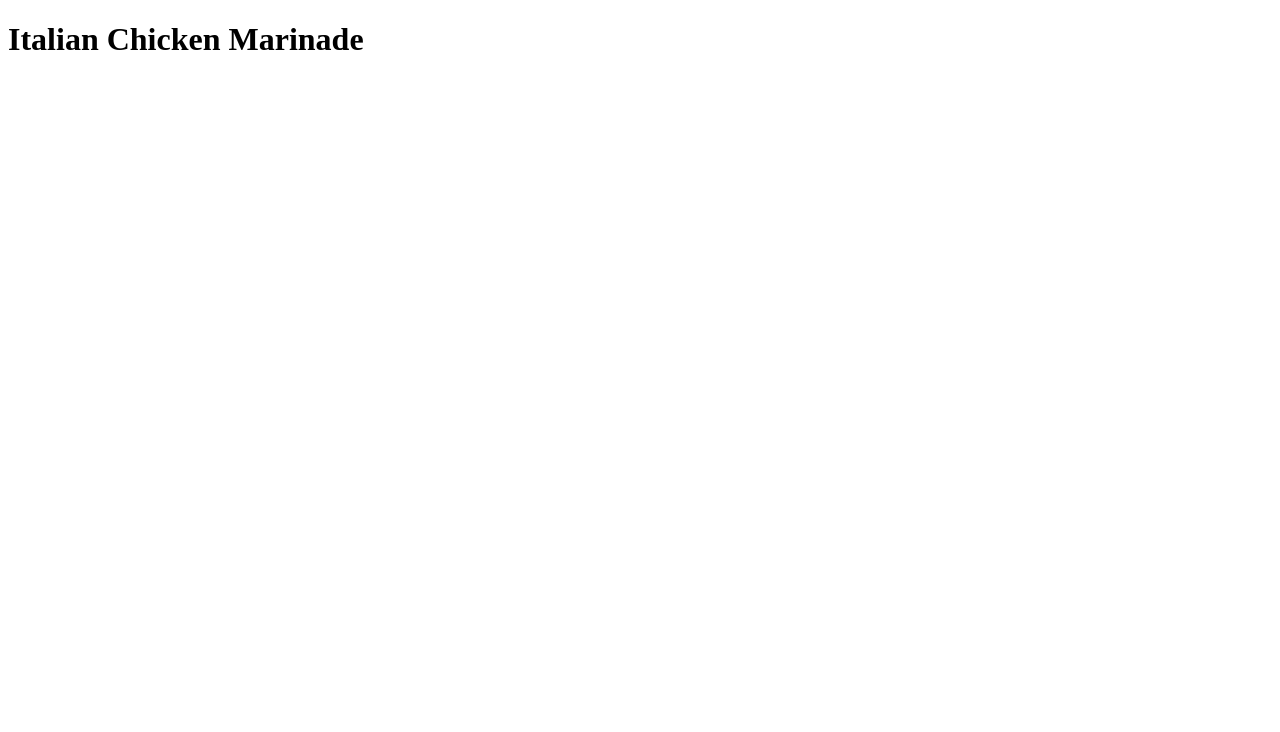
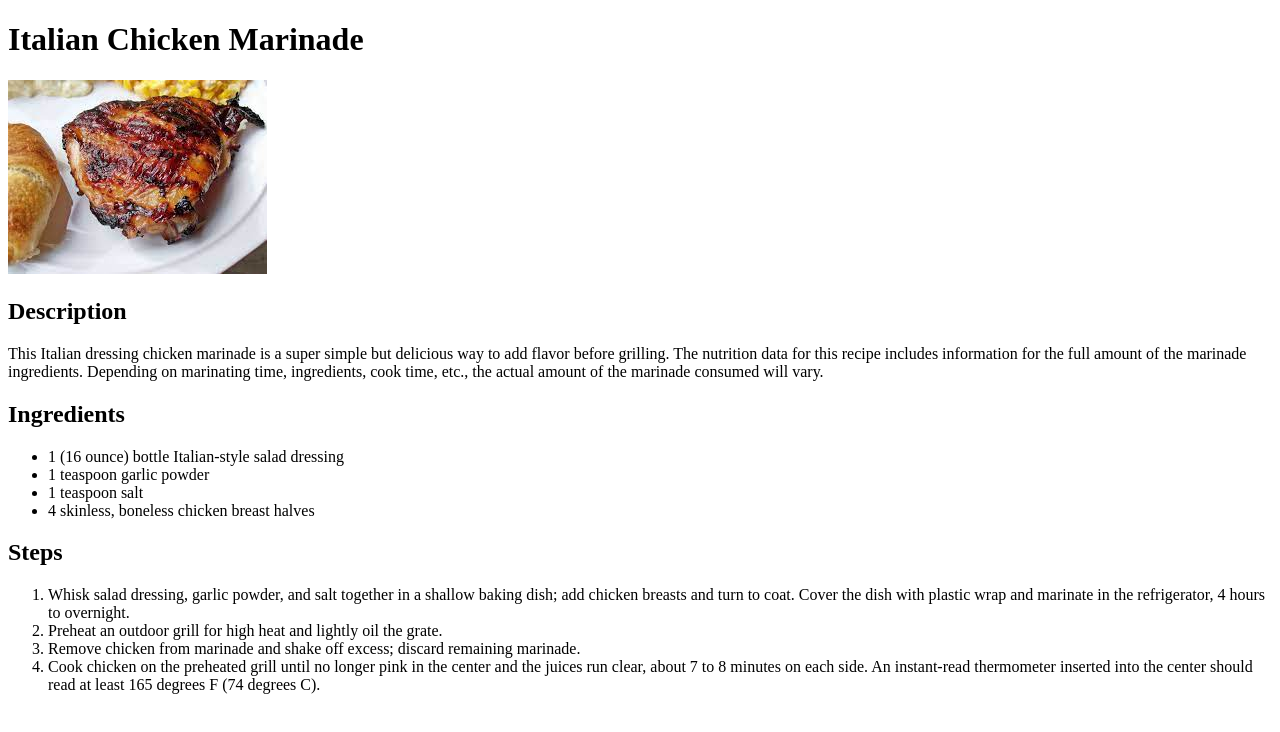
Before and after one commit to hwangalex/odin-recipes, a plain HTML site: page recipes/italian_chicken_marinade.html in a window 1280 px wide. Drawn offline with Linux system fonts and the light colour scheme.

Commit message:
Added relative recipe information

```diff
--- a/recipes/italian_chicken_marinade.html
+++ b/recipes/italian_chicken_marinade.html
@@ -7,5 +7,32 @@
 
     <body>
         <h1>Italian Chicken Marinade</h1>
+        <img src="../images/italian_chicken_marinade.jpg" alt="Italian Chicken Marinade Image">
+
+        <h2>Description</h2>
+        <p>This Italian dressing chicken marinade is a super simple but delicious way to add flavor
+            before grilling. The nutrition data for this recipe includes information for the full amount
+            of the marinade ingredients. Depending on marinating time, ingredients, cook time, etc.,
+            the actual amount of the marinade consumed will vary.</p>
+
+        <h2>Ingredients</h2>
+        <ul>
+            <li>1 (16 ounce) bottle Italian-style salad dressing</li>
+            <li>1 teaspoon garlic powder</li>
+            <li>1 teaspoon salt</li>
+            <li>4 skinless, boneless chicken breast halves</li>
+        </ul>
+
+        <h2>Steps</h2>
+        <ol>
+            <li>Whisk salad dressing, garlic powder, and salt together in a shallow baking dish;
+                add chicken breasts and turn to coat. Cover the dish with plastic wrap and marinate
+                in the refrigerator, 4 hours to overnight.</li>
+            <li>Preheat an outdoor grill for high heat and lightly oil the grate.</li>
+            <li>Remove chicken from marinade and shake off excess; discard remaining marinade.</li>
+            <li>Cook chicken on the preheated grill until no longer pink in the center and the juices run
+                clear, about 7 to 8 minutes on each side. An instant-read thermometer inserted into the
+                center should read at least 165 degrees F (74 degrees C).</li>
+        </ol>
     </body>
 </html>
```
